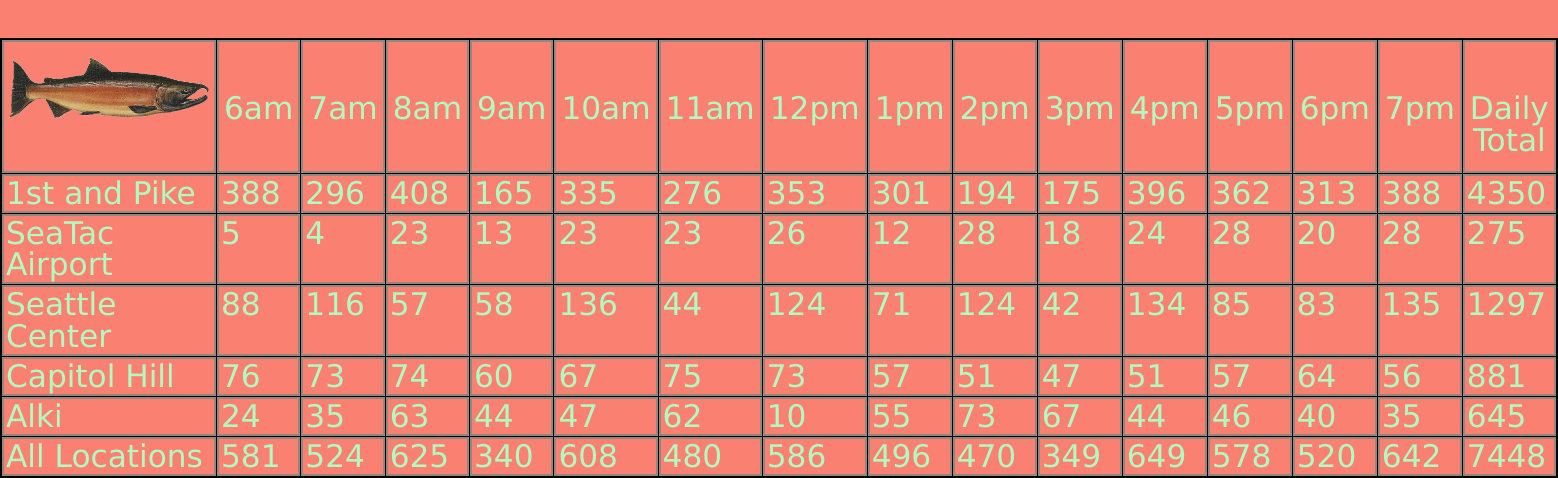
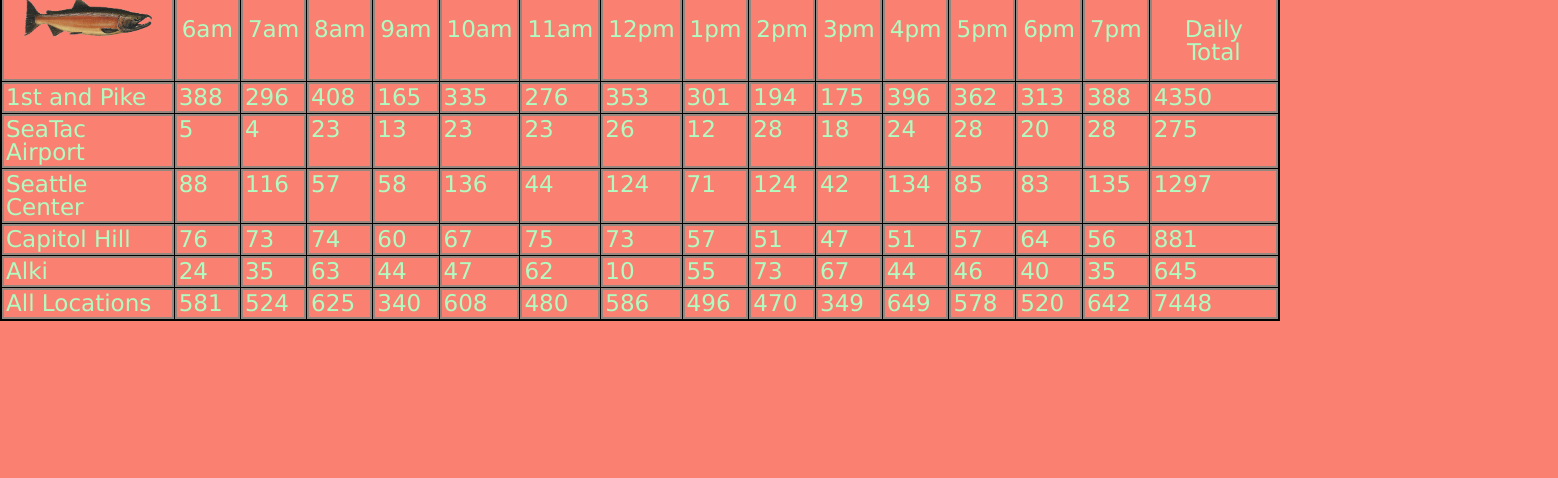
Before and after one commit to VorosDana/201WeekTwo, a plain HTML site: page sales.html in a window 1280 px wide. Shown: the part 367-845 px from the top of the page, 1558 px wide, since content can reach past the window. After the commit the page ends 800 px from the top, so only its background shows below. Drawn offline with Linux system fonts and the light colour scheme.

Commit message:
Makes sales page a fluid layout

```diff
--- a/css/styling.css
+++ b/css/styling.css
@@ -1,7 +1,7 @@
 body{
   background-color: #FA8072;
   color: #B1FBC0;
-    font-size: 1.3em;
+  font-size: 1.2vw;
   font-family: "Courier New", serif;
 }
 
@@ -155,7 +155,7 @@ th {
 }
 
 .tableCorner {
-    width: 200px;
+  width: 10vw;
 }
 
 .sidebarLeft {
```
Lines whose indentation alone changed are shown as unchanged.
